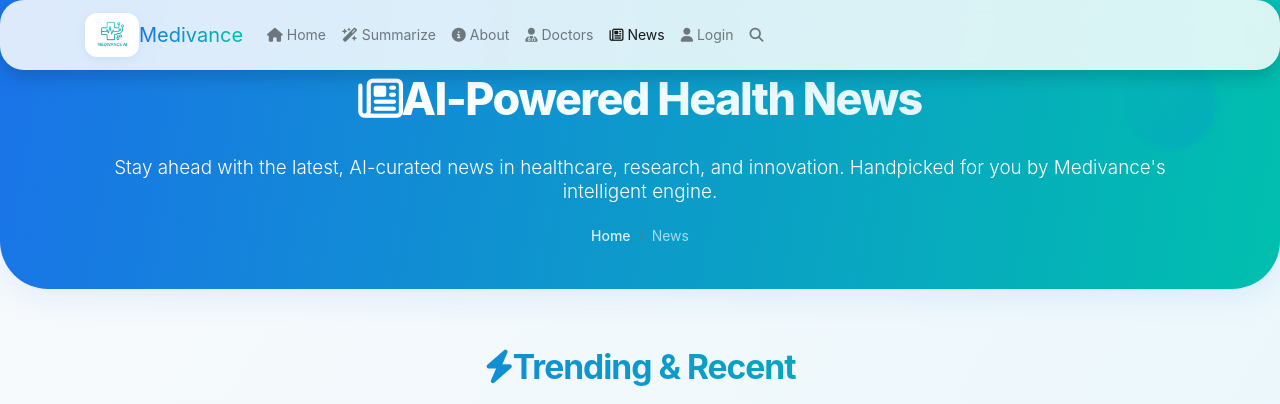
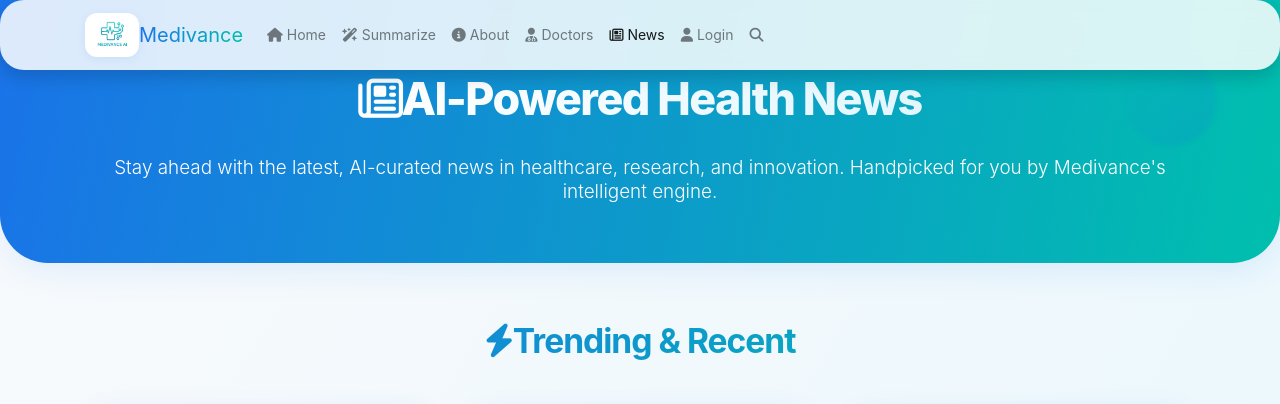
Before and after one commit to Blacksujit/Health-Summerize-AI, a Flask app: page /news in a window 1280 px wide. Shown: the top 404 px of the page. Run offline with Flask 3, Linux system fonts and the light colour scheme; parts of the project's set-up code (start-up, migrations or seed data) failed here and were passed over; some libraries are stand-ins or nearby versions; some web fonts are replaced.

Commit message:
some falsk related issues solved  ✅✅

```diff
--- a/app.py
+++ b/app.py
@@ -72,7 +72,7 @@ if __name__ == "__main__":
         # Use socketio.run() instead of app.run()
 # Start Flask server in a separate thread
         def run_flask():
-            socketio.run(app, debug=True, port=600)
+            socketio.run(app, debug=True, port=600, use_reloader=True)
 
         flask_thread = threading.Thread(target=run_flask, daemon=True)
         flask_thread.start()
--- a/templates/news.html
+++ b/templates/news.html
@@ -340,12 +340,7 @@
             <p class="animate__animated animate__fadeInUp animate__delay-1s">
                 Stay ahead with the latest, AI-curated news in healthcare, research, and innovation. <span class="d-none d-md-inline">Handpicked for you by Medivance's intelligent engine.</span>
             </p>
-            <nav aria-label="breadcrumb">
-                <ol class="breadcrumb breadcrumb-modern justify-content-center">
-                    <li class="breadcrumb-item"><a href="{{ url_for('main.index') }}">Home</a></li>
-                    <li class="breadcrumb-item active" aria-current="page">News</li>
-                </ol>
-            </nav>
+
         </div>
     </section>
     <!-- News Grid Section -->
```
Also changed, not shown: database/appointments.db.
